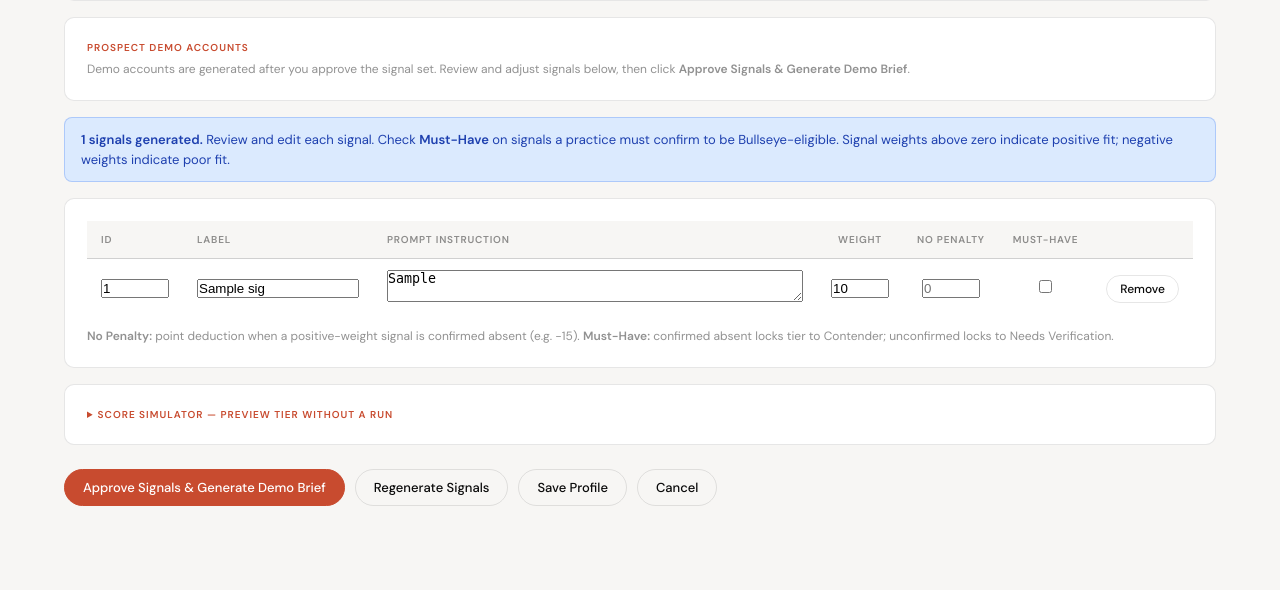
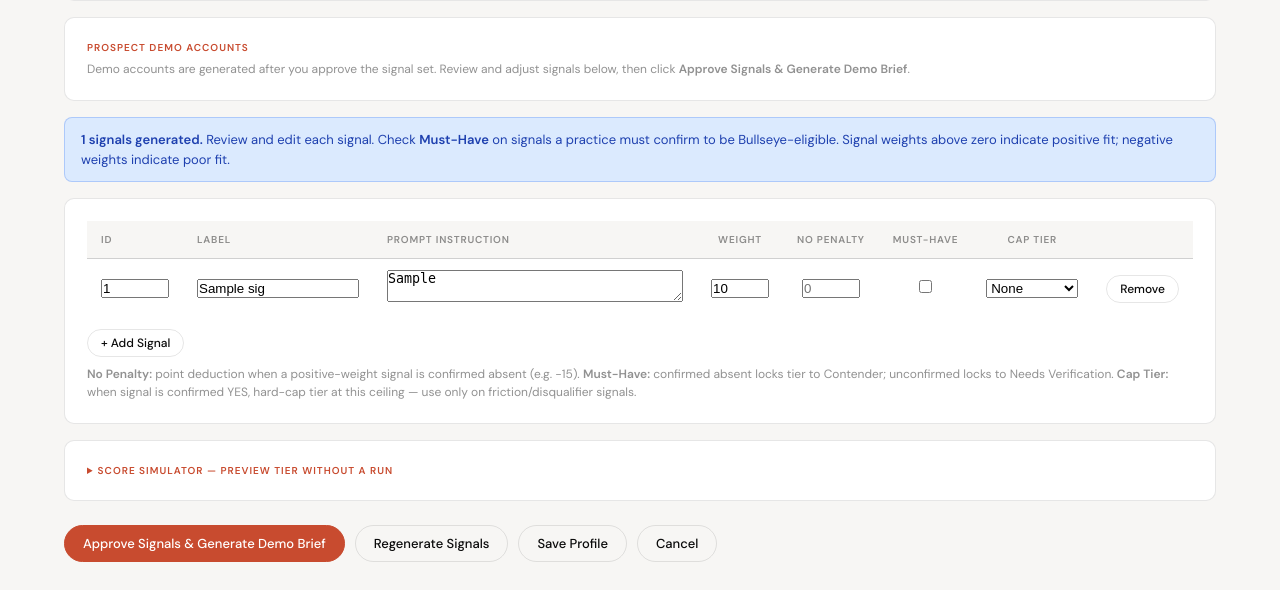
Before and after one commit to Bullseye-Medical-Intelligence/enrichment-pipeline, a Python web app: template pipeline-api/templates/icp_review.html in a window 1280 px wide. Shown: the part 827-1417 px from the top of the page. Run offline with Jinja, Linux system fonts and the light colour scheme; the template is opened without the code that fills it: most values are stand-ins (such as "Sample title", 1, 10 or a date in 2020); some web fonts are replaced.

Commit message:
Add Cap Tier dropdown and Add Signal button to ICP signal editor
- Cap Tier column: replaces hidden input with a visible <select> (None / Contender / Needs Verification) so operators can see and clear cap_tier without editing JSON
- + Add Signal button: appends a blank signal row dynamically, increments signal_count, and adds a matching simulator row — operators can now grow an ICP without regenerating
- Form hint updated to explain Cap Tier semantics (friction/disqualifier signals only)

https://claude.ai/code/session_015DP7WyQjbBcmhNSNai5xwn

```diff
--- a/pipeline-api/templates/icp_review.html
+++ b/pipeline-api/templates/icp_review.html
@@ -160,6 +160,7 @@
           <th style="width:68px; text-align:center;">Weight</th>
           <th style="width:72px; text-align:center;">No Penalty</th>
           <th style="width:72px; text-align:center;">Must-Have</th>
+          <th style="width:120px; text-align:center;">Cap Tier</th>
           <th style="width:70px; text-align:center;"></th>
         </tr>
       </thead>
@@ -199,11 +200,17 @@
                    title="Required for Bullseye: confirmed absent caps tier at Contender; not found caps at Needs Verification.">
           </td>
           <td style="text-align:center;">
+            <select name="cap_tier_{{ n }}" style="width:100%;"
+                    title="When this signal is confirmed YES, hard-cap the tier at this level. Leave None for positive-weight signals.">
+              <option value="">None</option>
+              <option value="Contender" {% if sig.cap_tier == 'Contender' %}selected{% endif %}>Contender</option>
+              <option value="Needs Verification" {% if sig.cap_tier == 'Needs Verification' %}selected{% endif %}>Needs Verification</option>
+            </select>
+          </td>
+          <td style="text-align:center;">
             <button type="button" class="btn btn-secondary btn-sm" title="Remove this signal"
                     onclick="removeSignalRow(this)">Remove</button>
-            {# Preserve tiering fields the visible form does not edit, so saving
-               keeps each signal's full config (e.g. a cap_tier disqualifier). #}
-            <input type="hidden" name="cap_tier_{{ n }}" value="{{ sig.cap_tier | default('') }}">
+            {# Preserve tiering fields the visible form does not edit. #}
             <input type="hidden" name="exclude_if_yes_{{ n }}" value="{{ '1' if sig.exclude_if_yes else '' }}">
             <input type="hidden" name="reinforces_{{ n }}" value="{{ sig.reinforces | default('') }}">
             <input type="hidden" name="verification_required_{{ n }}" value="{{ '1' if sig.verification_required else '' }}">
@@ -218,9 +225,13 @@
         {% endfor %}
       </tbody>
     </table>
+    <div style="margin-top:10px;">
+      <button type="button" class="btn btn-secondary btn-sm" onclick="addSignalRow()">+ Add Signal</button>
+    </div>
     <p class="form-hint" style="margin-top:8px;">
       <strong>No Penalty:</strong> point deduction when a positive-weight signal is confirmed absent (e.g. -15).
       <strong>Must-Have:</strong> confirmed absent locks tier to Contender; unconfirmed locks to Needs Verification.
+      <strong>Cap Tier:</strong> when signal is confirmed YES, hard-cap tier at this ceiling — use only on friction/disqualifier signals.
     </p>
   </div>
 
@@ -299,6 +310,58 @@ function removeSignalRow(btn) {
   row.style.display = 'none';
 }
 
+/* Add a blank signal row. Updates the signal_count hidden field so the backend
+   parser picks up the new row on submit. Also appends a simulator row. */
+function addSignalRow() {
+  var countEl = document.querySelector('[name="signal_count"]');
+  var n = parseInt(countEl.value, 10);
+  var pad = String(n + 1).padStart(3, '0');
+
+  // Signal table row
+  var tbody = document.querySelector('.icp-signal-table tbody');
+  var tr = document.createElement('tr');
+  tr.innerHTML =
+    '<td><input type="text" name="signal_id_' + n + '" value="S-' + pad + '" style="width:68px" required></td>' +
+    '<td><input type="text" name="signal_label_' + n + '" value="" style="width:100%" required></td>' +
+    '<td><textarea name="prompt_instruction_' + n + '" rows="2" style="width:100%" required></textarea></td>' +
+    '<td style="text-align:center;"><input type="number" name="positive_weight_' + n + '" value="10" min="-99" max="99" style="width:58px" required></td>' +
+    '<td style="text-align:center;"><input type="number" name="no_weight_' + n + '" min="-99" max="0" style="width:58px" placeholder="0" title="Point penalty when confirmed absent (0 or negative). Leave blank for no penalty."></td>' +
+    '<td style="text-align:center;"><input type="checkbox" name="required_for_bullseye_' + n + '" title="Required for Bullseye: confirmed absent caps tier at Contender; not found caps at Needs Verification."></td>' +
+    '<td style="text-align:center;"><select name="cap_tier_' + n + '" style="width:100%;" title="When confirmed YES, hard-cap the tier at this level.">' +
+      '<option value="">None</option>' +
+      '<option value="Contender">Contender</option>' +
+      '<option value="Needs Verification">Needs Verification</option>' +
+    '</select></td>' +
+    '<td style="text-align:center;">' +
+      '<button type="button" class="btn btn-secondary btn-sm" title="Remove this signal" onclick="removeSignalRow(this)">Remove</button>' +
+      '<input type="hidden" name="exclude_if_yes_' + n + '" value="">' +
+      '<input type="hidden" name="reinforces_' + n + '" value="">' +
+      '<input type="hidden" name="verification_required_' + n + '" value="">' +
+      '<input type="hidden" name="not_found_weight_' + n + '" value="">' +
+      '<input type="hidden" name="floor_tier_' + n + '" value="">' +
+      '<input type="hidden" name="source_type_' + n + '" value="">' +
+      '<input type="hidden" name="note_' + n + '" value="">' +
+    '</td>';
+  tbody.appendChild(tr);
+
+  // Simulator table row — the JS reads signal_label_N from the form at sim time
+  var simTbodies = document.querySelectorAll('.data-table:not(.icp-signal-table) tbody');
+  if (simTbodies.length) {
+    var simTr = document.createElement('tr');
+    simTr.innerHTML =
+      '<td><span id="sim-label-' + n + '">S-' + pad + '</span></td>' +
+      '<td><select class="sim-state" data-sim-index="' + n + '" style="width:100%;">' +
+        '<option value="yes">Yes — confirmed present</option>' +
+        '<option value="not_found" selected>Not found</option>' +
+        '<option value="no">No — confirmed absent</option>' +
+      '</select></td>';
+    simTbodies[0].appendChild(simTr);
+  }
+
+  countEl.value = n + 1;
+  tr.querySelector('[name="signal_label_' + n + '"]').focus();
+}
+
 /* Score simulator: read the live signal definitions from the form, pair each
    with its chosen outcome, and POST to /icp-profiles/simulate. The endpoint
    shells out to the pipeline's scorer so the preview matches a real run. */
```
